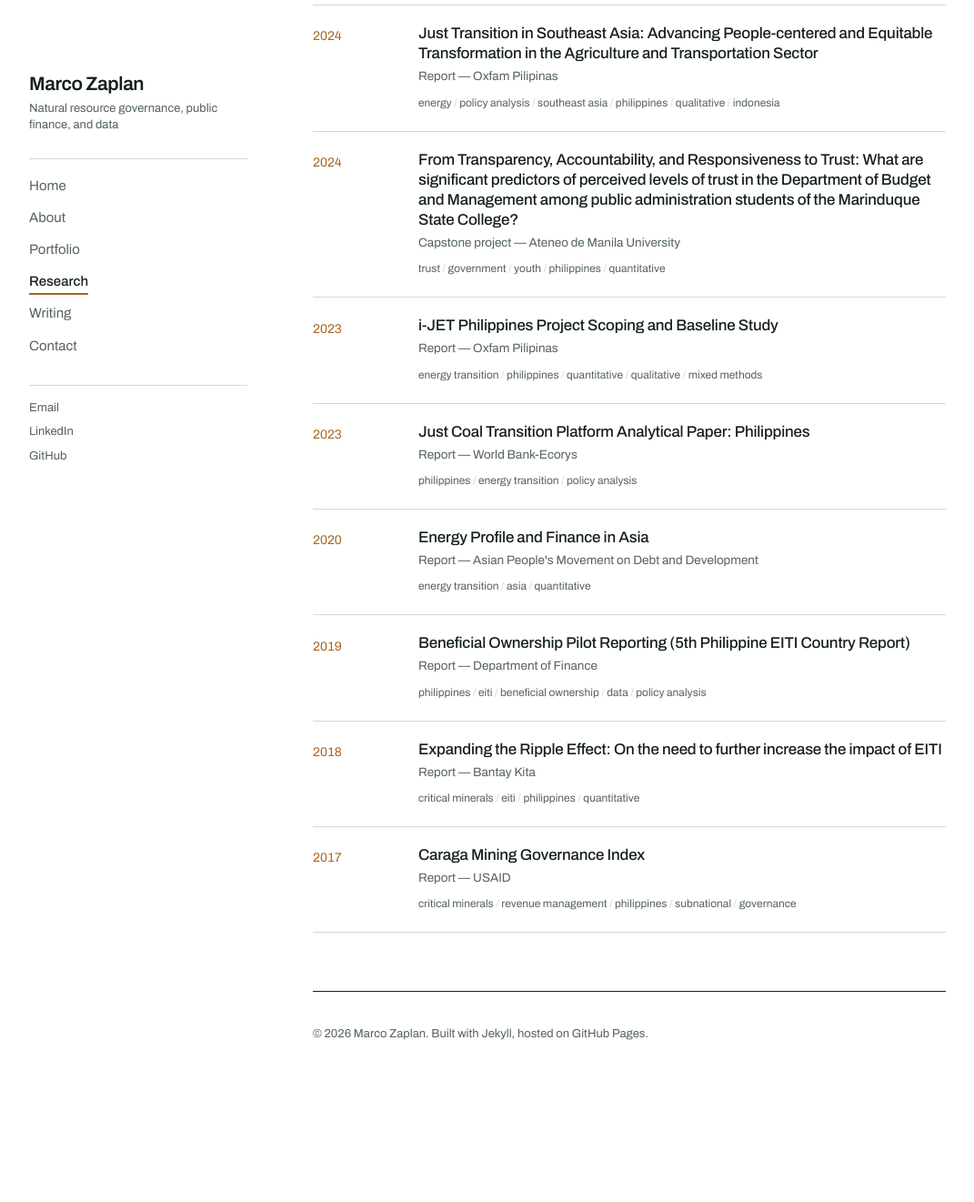
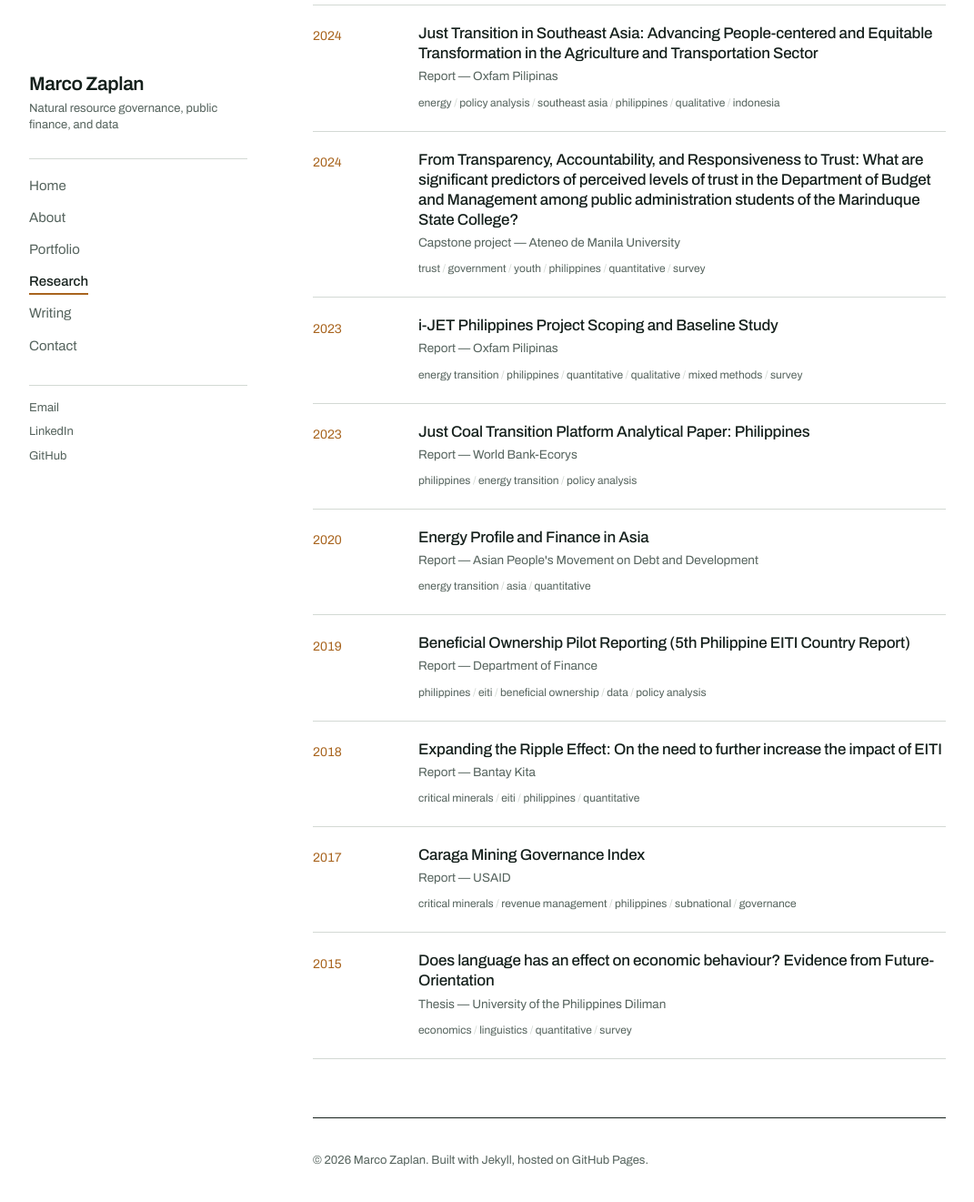
Before and after one commit to marcozaplan/marcozaplan.github.io, a Jekyll site: the page built from research.html, in a window 1280 px wide and 1400 px high, scrolled down 1338 px. Shown: the top 1321 px of the window at 91% size, without its empty margins (104-1175 px from the left). Built offline with Jekyll 4.4.1, drawn with Linux system fonts in a browser that asks for light colours; before the commit the page ends 2599 px from its top, so only the background shows below that; some of the changed text lies outside the part shown.

Commit message:
added research entry

```diff
--- a/_data/research.yml
+++ b/_data/research.yml
@@ -8,7 +8,7 @@
   year: 2026
   summary: >-
 
-  tags: affective-polarization philippines elections quantitative survey-methodology
+  tags: affective-polarization philippines elections quantitative survey
   link: ""
 
 - title: "From Transparency, Accountability, and Responsiveness to Trust: What are significant predictors of perceived levels of trust in the Department of Budget and Management among public administration students of the Marinduque State College?"
@@ -17,7 +17,7 @@
   year: 2024
   summary: >-
 
-  tags: trust government youth philippines quantitative
+  tags: trust government youth philippines quantitative survey
   link: ""
 
 - title: "Trust and Voting Behavior Among Students: A Cross-Sectional Study on the Relationship Between Trust in Government and Likelihood to Vote Among Select UP Diliman Students"
@@ -26,7 +26,7 @@
   year: 2025
   summary: >-
 
-  tags: trust elections youth demography philippines quantitative
+  tags: trust elections youth demography philippines quantitative survey
   link: ""
 
 - title: "Mapping of Just Transition supporting policies in Southeast Asia"
@@ -98,7 +98,7 @@
   year: 2023
   summary: >-
 
-  tags: energy-transition philippines quantitative qualitative mixed-methods
+  tags: energy-transition philippines quantitative qualitative mixed-methods survey
   link: ""
 
 - title: "Expanding the Ripple Effect: On the need to further increase the impact of EITI"
@@ -116,7 +116,7 @@
   year: 2024
   summary: >-
 
-  tags: civic-space eiti philippines quantitative qualitative mixed-methods
+  tags: civic-space eiti philippines quantitative qualitative mixed-methods survey
   link: ""
 
 - title: "Eneryg Transition Minerals: Paving the Path to a Just Energy Transition in the Philippines"
@@ -127,3 +127,12 @@
 
   tags: civic-space critical-minerals philippines quantitative policy-analysis
   link: ""
+
+- title: "Does language has an effect on  economic behaviour? Evidence from Future-Orientation"
+  institution: University of the Philippines Diliman
+  type: Thesis
+  year: 2015
+  summary: >-
+
+  tags: economics linguistics quantitative survey
+  link: ""
```
